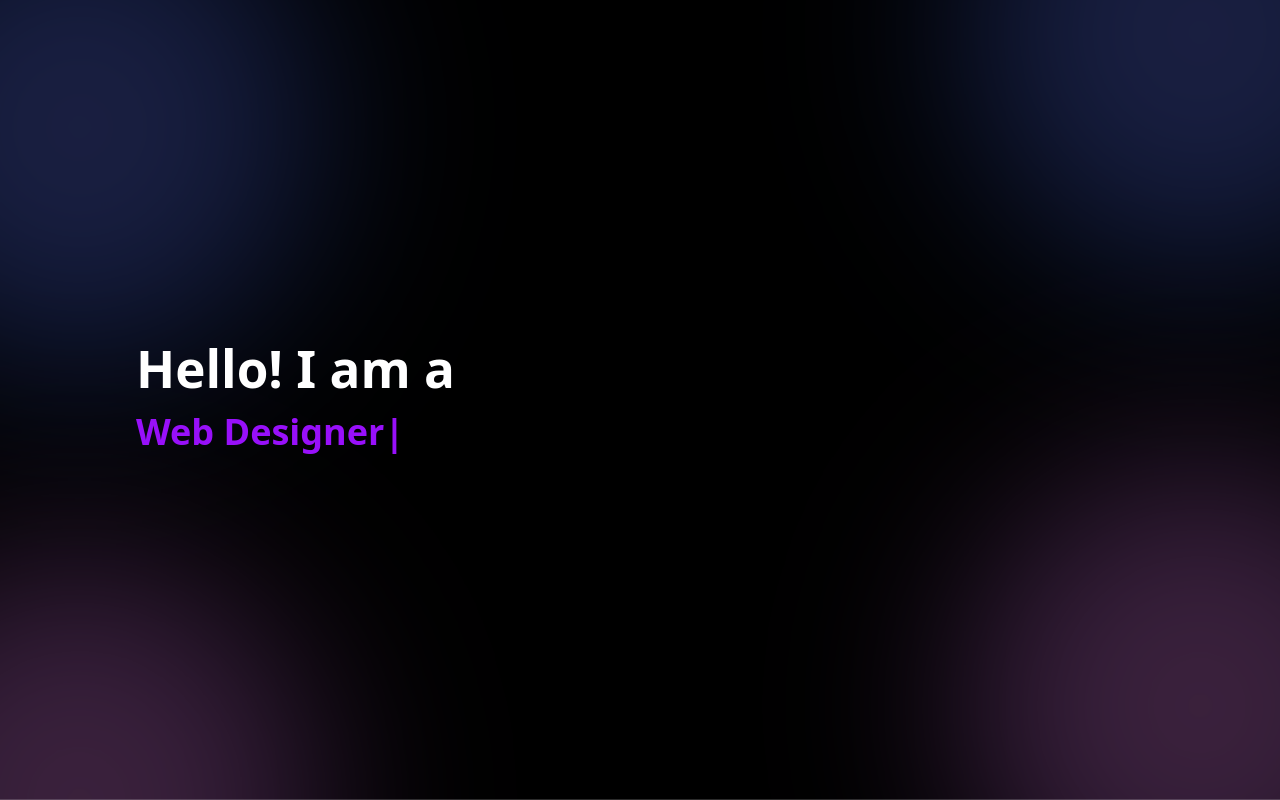
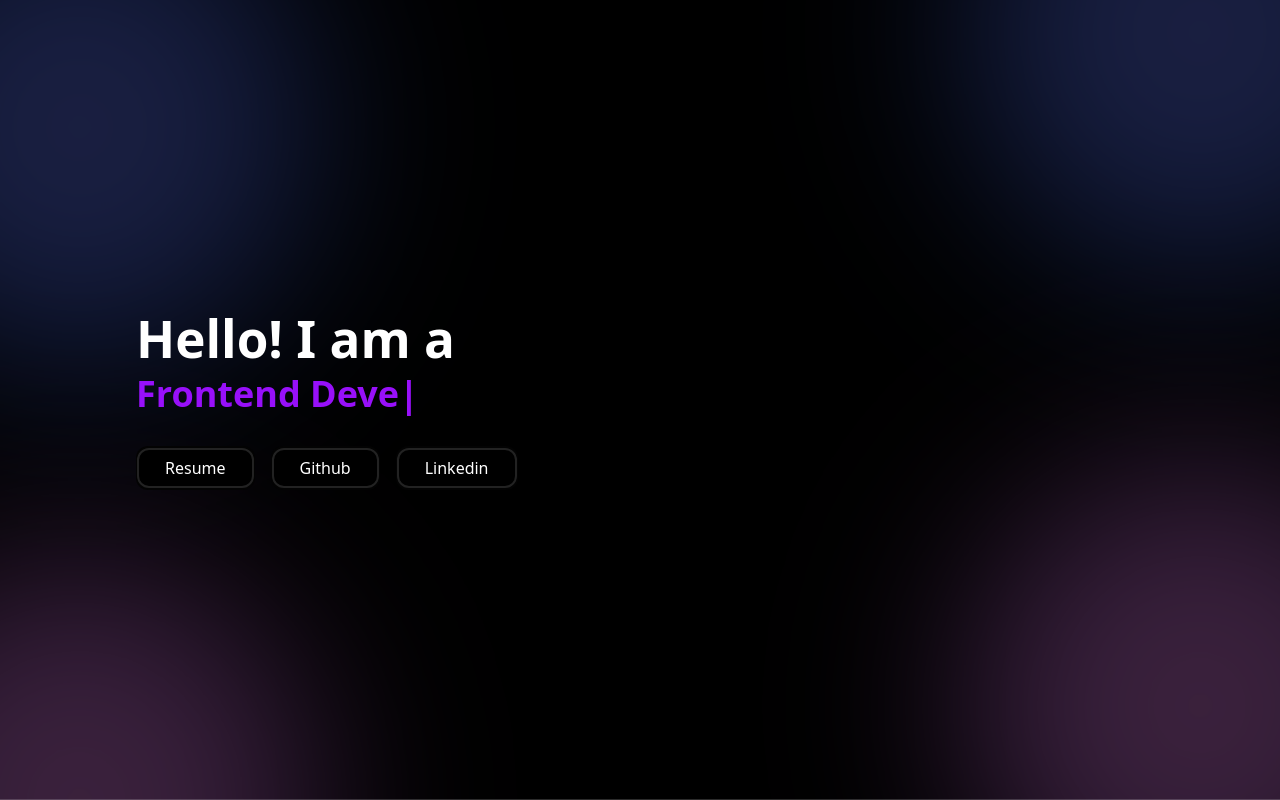
Before and after one commit to praiseee/MyPortfolio_Praise, a React (Vite) app: page / in a window 1280 px wide. Built offline with nearby package versions, Linux system fonts and the light colour scheme.

Commit message:
Star Border Buttons

```diff
--- a/src/App.tsx
+++ b/src/App.tsx
@@ -1,15 +1,17 @@
 import './App.css';
+import StarBorder from './components/StarBorder.jsx' ;
 import { TypingAnimation } from './components/ui/typing-animation';
 
 function App() {
   return (
     <div className="flex flex-col items-start justify-start pl-26 gap-2">
+
       <h1 className="font-league font-bold text-white">
         Hello! I am a
       </h1>
       <TypingAnimation
         words={['Frontend Developer', 'Web Designer', '3D Modeler']}
-        className="text-purple-600 font-inter font-bold py-2 text-4xl"
+        className="text-purple-600 font-inter font-bold py2 text-4xl"
         loop={true}
         typeSpeed={40}
         deleteSpeed={40}
@@ -18,6 +20,37 @@ function App() {
         cursorStyle="line"
         blinkCursor={true}
       />
+      <div className='flex felx-col gap-4 pt-6  '>
+        <StarBorder
+          as="button"
+          className="border-gradient-0 border-black"
+          color="magenta"
+          speed="3s"
+        >
+          Resume
+        </StarBorder>
+
+        <StarBorder
+          as="button"
+          className="border-gradient-0 border-black"
+          color="magenta"
+          speed="3s"
+          padding="2px 2px"
+        >
+          Github
+        </StarBorder>
+
+        <StarBorder
+          as="button"
+          className="border-gradient-0 border-black"
+          color="magenta"
+          speed="3s"
+          padding=""
+        >
+          Linkedin
+        </StarBorder>
+      </div>
+
     </div>
   );
 }
--- a/src/components/StarBorder.css
+++ b/src/components/StarBorder.css
@@ -1,8 +1,9 @@
 .star-border-container {
   display: inline-block;
   position: relative;
-  border-radius: 20px;
+  border-radius: 12px;
   overflow: hidden;
+  background: #030303;
 }
 
 .border-gradient-bottom {
@@ -31,13 +32,13 @@
 
 .inner-content {
   position: relative;
-  border: 1px solid #222;
+  border: 2px solid #222;
   background: #000;
   color: white;
   font-size: 16px;
   text-align: center;
-  padding: 16px 26px;
-  border-radius: 20px;
+  padding: 6px 26px;
+  border-radius: 12px;
   z-index: 1;
 }
 
@@ -48,7 +49,7 @@
   }
   100% {
     transform: translate(-100%, 0%);
-    opacity: 0;
+    opacity: 1;
   }
 }
 
@@ -59,6 +60,6 @@
   }
   100% {
     transform: translate(100%, 0%);
-    opacity: 0;
+    opacity: 1;
   }
 }
--- a/src/components/StarBorder.jsx
+++ b/src/components/StarBorder.tsx
@@ -1,22 +1,34 @@
+import React from 'react';
 import './StarBorder.css';
 
-const StarBorder = ({
-  as: Component = 'button',
+type StarBorderProps<T extends React.ElementType> = React.ComponentPropsWithoutRef<T> & {
+  as?: T;
+  className?: string;
+  children?: React.ReactNode;
+  color?: string;
+  speed?: React.CSSProperties['animationDuration'];
+  thickness?: number;
+};
+
+const StarBorder = <T extends React.ElementType = 'button'>({
+  as,
   className = '',
   color = 'white',
   speed = '6s',
   thickness = 1,
   children,
   ...rest
-}) => {
+}: StarBorderProps<T>) => {
+  const Component = as || 'button';
+
   return (
     <Component
       className={`star-border-container ${className}`}
+      {...(rest as any)}
       style={{
         padding: `${thickness}px 0`,
-        ...rest.style
+        ...(rest as any).style
       }}
-      {...rest}
     >
       <div
         className="border-gradient-bottom"
```
